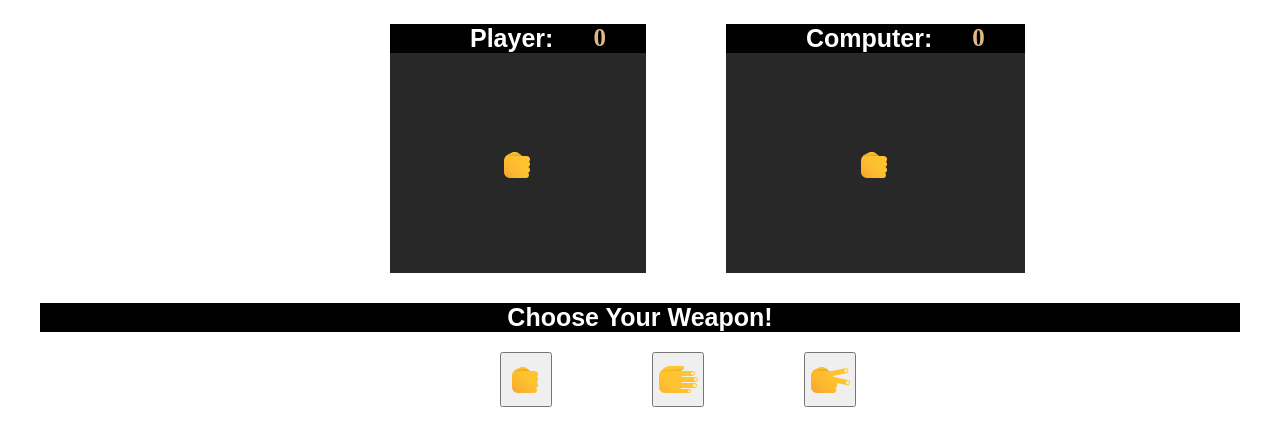
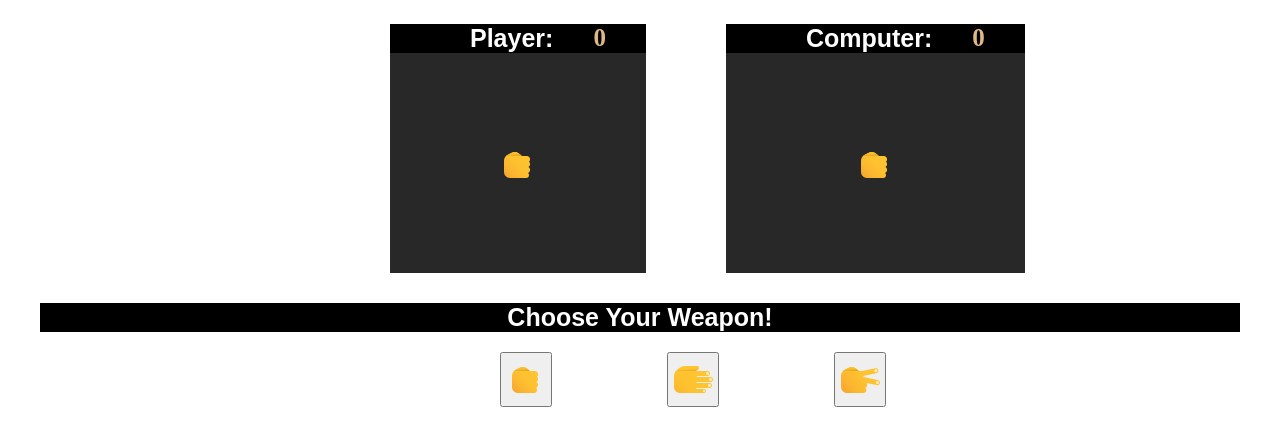
Before and after one commit to nathimamba/rock-paper-scissors, a plain HTML site: page index.html in a window 1280 px wide. Shown: the part 73-518 px from the top of the page. Drawn offline with Linux system fonts and the light colour scheme.

Commit message:
Changes to the display for different screen

```diff
--- a/css/style.css
+++ b/css/style.css
@@ -17,7 +17,7 @@ h1 {
 
 .container,
 section {
-    width: 300px;
+    width: 50%;
     margin: 0 350px;
 }
 
@@ -60,10 +60,10 @@ h3 {
 
 .selection,
 #rock {
-    margin-right: 100px;
+    margin-right: 25%;
 }
 
 .selection,
 #paper {
-    margin-right: 100px;
+    margin-right: 25%;
 }
```
